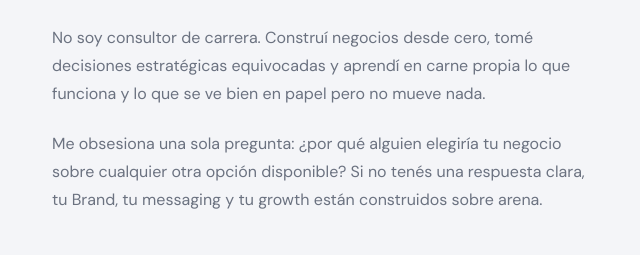
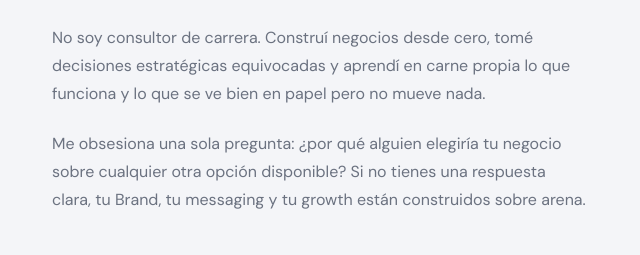
Before and after one commit to SthefanBorace/CreativeState, a plain HTML site: page index.html in a window 1280 px wide. Shown: the part 4296-4551 px from the top of the page, 628-1268 px from the left. Drawn offline with Linux system fonts and the light colour scheme.

Commit message:
Update index.html

```diff
--- a/index.html
+++ b/index.html
@@ -515,7 +515,7 @@
       <div class="section-label">El Founder</div>
       <h2>Construí negocios.<br>Cometí los errores.<br>Sé qué mueve las agujas.</h2>
       <div class="founder-block"><p>No soy consultor de carrera. Construí negocios desde cero, tomé decisiones estratégicas equivocadas y aprendí en carne propia lo que funciona y lo que se ve bien en papel pero no mueve nada.</p></div>
-      <div class="founder-block"><p>Me obsesiona una sola pregunta: ¿por qué alguien elegiría tu negocio sobre cualquier otra opción disponible? Si no tenés una respuesta clara, tu Brand, tu messaging y tu growth están construidos sobre arena.</p></div>
+      <div class="founder-block"><p>Me obsesiona una sola pregunta: ¿por qué alguien elegiría tu negocio sobre cualquier otra opción disponible? Si no tienes una respuesta clara, tu Brand, tu messaging y tu growth están construidos sobre arena.</p></div>
       <span class="founder-tag">→ Founder-led. Siempre.</span>
     </div>
   </div>
```
